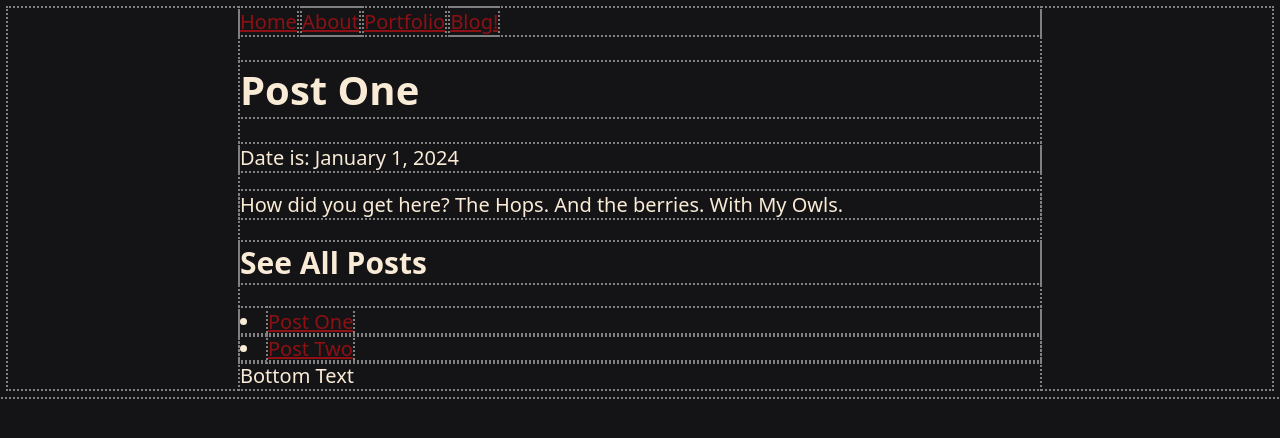
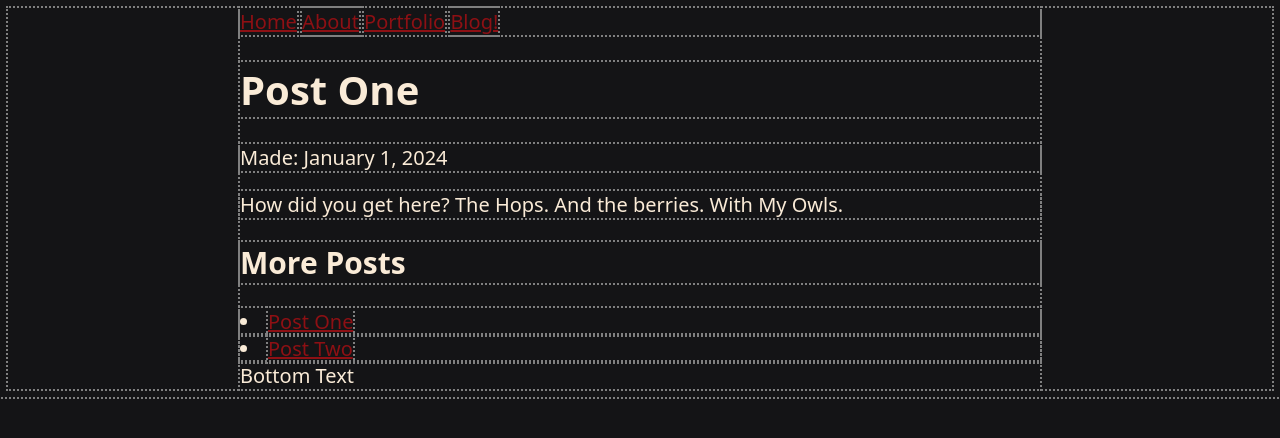
Before and after one commit to Tucci-net/pacapunk.net, an Astro site: page /posts/post1 in a window 1280 px wide. Built offline with nearby package versions, Linux system fonts and the light colour scheme; Astro itself is replaced by a stand-in of ours.

Commit message:
Framework Changes for: -BlogPostLayout

```diff
--- a/src/layouts/BlogPostLayout.astro
+++ b/src/layouts/BlogPostLayout.astro
@@ -9,11 +9,11 @@ const { frontmatter } = Astro.props;
 <BaseLayout>
 
     <h1>{frontmatter.title}</h1>
-    <p>Date is: {frontmatter.date}</p>
+    <p>Made: {frontmatter.date}</p>
 
     <slot />
 
-    <h2>See All Posts</h2>
+    <h2>More Posts</h2>
 
     {allPosts.map((post) => <li><a href={post.url}>{post.frontmatter.title}</a></li>)}
 
```
